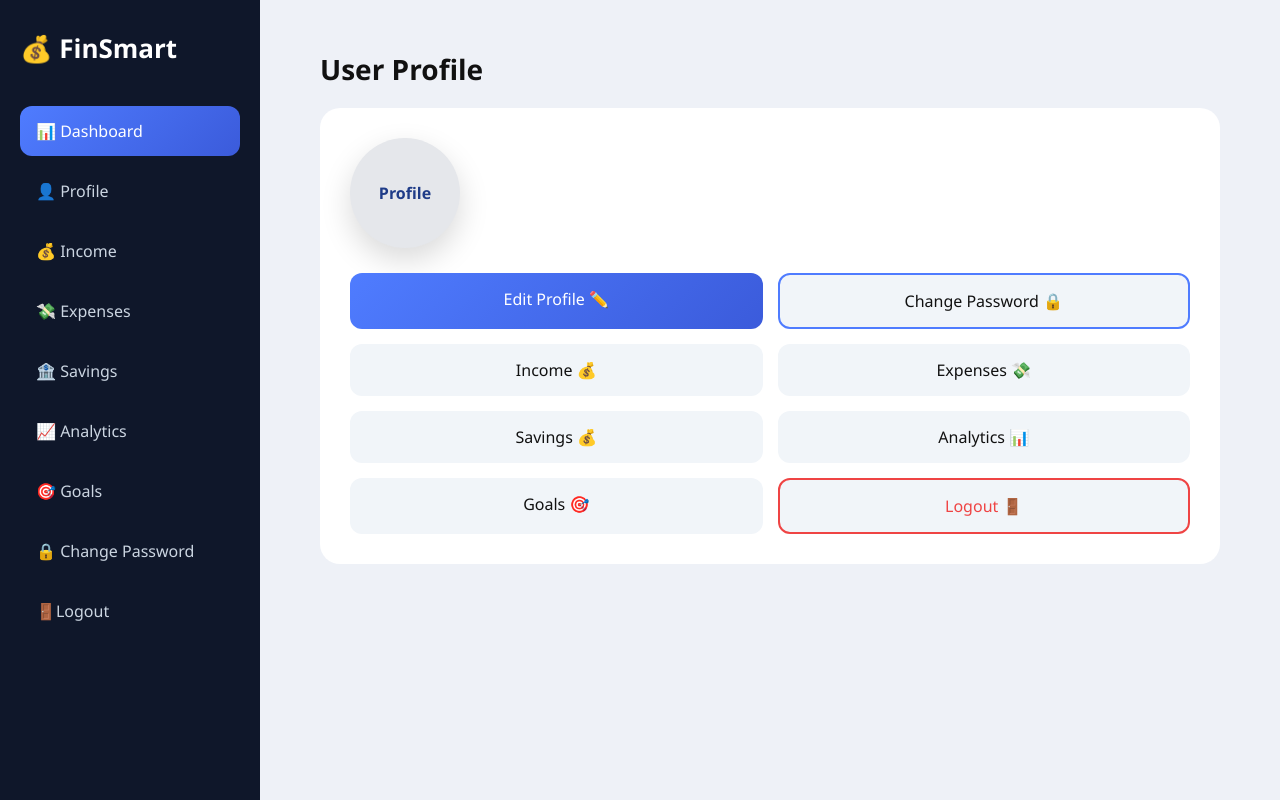
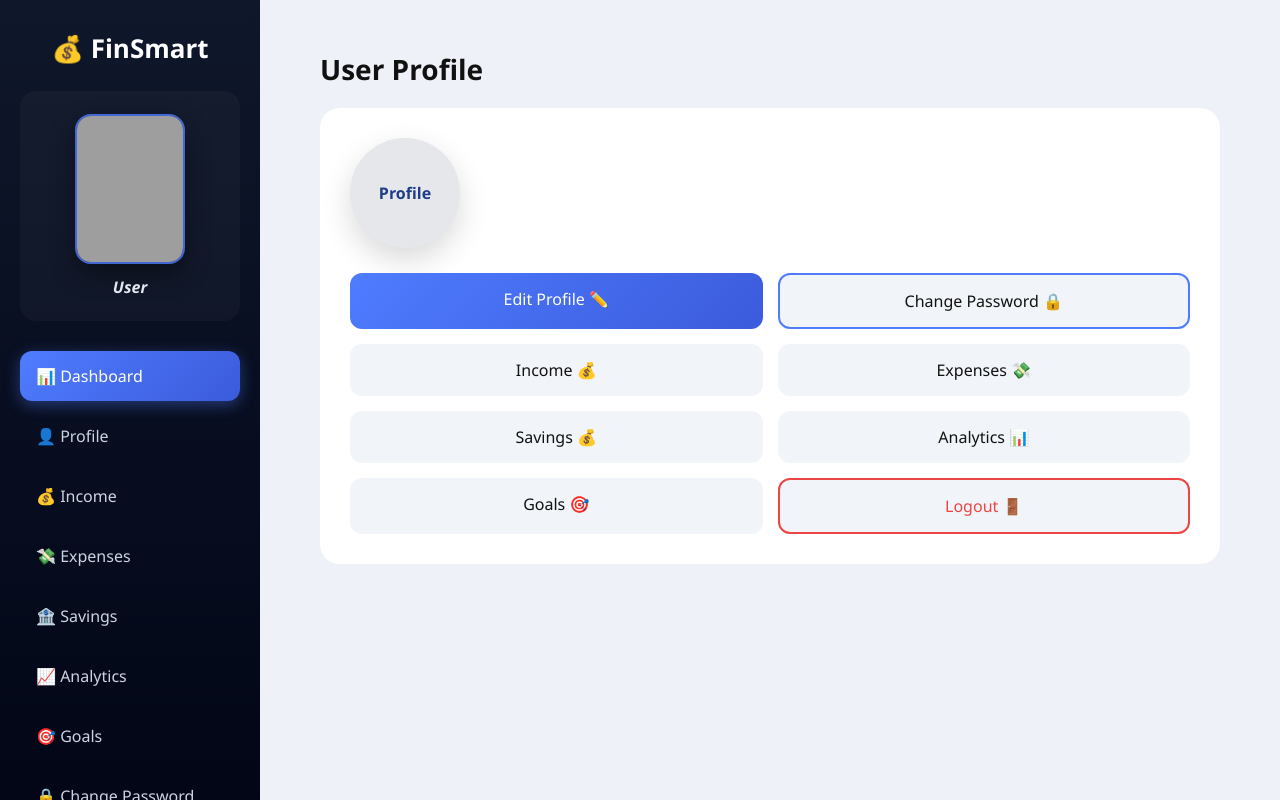
Before and after one commit to NitsNitika/personal-finance, a Flask app: page /dashboard in a window 1280 px wide. Run offline with Flask 3, Linux system fonts and the light colour scheme; a user stored in the database is signed in; data comes from the database, SQL or seed files in the repository; both versions use the stored data as it was after the commit; grey boxes are pictures that could not be loaded.

Commit message:
Added ProfilePic To The Dashboard

```diff
--- a/app.py
+++ b/app.py
@@ -239,27 +239,15 @@
     if "user_id" not in session:
         return redirect(url_for("login"))
 
-    conn = get_db()
-    user = conn.execute(
-        "SELECT * FROM users WHERE id = ?",
-        (session["user_id"],)
-    ).fetchone()
-    conn.close()
+    return render_template("dashboard.html")
 
-    return render_template("dashboard.html", user=user)
 
 @app.route("/profile")
 def profile():
     if "user_id" not in session:
         return redirect(url_for("login"))
 
-    conn = get_db()
-    user = conn.execute(
-        "SELECT * FROM users WHERE id = ?",
-        (session["user_id"],)
-    ).fetchone()
-    conn.close()
-    return render_template("dashboard.html", user=user)
+    return render_template("profile.html")
 
 
 
@@ -637,6 +625,18 @@
 
 
 # ---------------- RUN ----------------
+@app.context_processor
+def inject_user():
+    if "user_id" in session:
+        conn = get_db()
+        user = conn.execute(
+            "SELECT * FROM users WHERE id=?",
+            (session["user_id"],)
+        ).fetchone()
+        conn.close()
+        return dict(user=user)
+    return dict(user=None)
+
 @app.route("/income")
 def income_summary():
     if "user_id" not in session:
@@ -656,14 +656,13 @@
 
     conn.close()
 
-    # ✅ ADD THIS LINE
     monthly_income = get_monthly_income(session["user_id"])
 
     return render_template(
         "income_summary.html",
         incomes=incomes,
         total_income=total,
-        monthly_income=monthly_income   # ✅ PASS TO TEMPLATE
+        monthly_income=monthly_income
     )
 
 @app.route("/income/list")
--- a/static/css/layout.css
+++ b/static/css/layout.css
@@ -14,7 +14,7 @@
 .sidebar {
     width: 260px;
     height: 100vh;
-    background: #0f172a;
+    background: linear-gradient(180deg, #0f172a, #020617);
     color: white;
 
     padding: 30px 20px;
@@ -31,10 +31,57 @@
 .logo {
     font-size: 26px;
     font-weight: bold;
-    margin-bottom: 40px;
+    margin-bottom: 25px;
+    text-align: center;
 }
 
-/* ✅ REMOVE BULLETS */
+/* ================= PROFILE SECTION ================= */
+/* ================= PROFILE SECTION ================= */
+.sidebar-profile {
+    display: flex;
+    flex-direction: column;
+    align-items: center;
+    margin-bottom: 30px;
+}
+
+/* 🔥 SQUARE IMAGE */
+.sidebar-avatar {
+    width: 110px;
+    height: 150px;
+
+    /* 🔥 SQUARE (REMOVE CIRCLE) */
+    border-radius: 16px;
+
+    object-fit: cover;
+
+    /* PREMIUM STYLE */
+    border: 2px solid rgba(79, 124, 255, 0.8);
+    box-shadow: 0 10px 25px rgba(0, 0, 0, 0.4);
+
+    transition: all 0.3s ease;
+}
+
+/* HOVER EFFECT */
+.sidebar-avatar:hover {
+    transform: scale(1.05);
+    box-shadow: 0 15px 35px rgba(79, 124, 255, 0.5);
+}
+
+/* USER NAME */
+.sidebar-name {
+    margin-top: 12px;
+    font-size: 16px;
+    font-weight: 800;
+    font-style: italic;
+    color: #e2e8f0;
+    text-align: center;
+}
+.sidebar-profile {
+    background: rgba(255, 255, 255, 0.03);
+    padding: 23px;
+    border-radius: 16px;
+}
+/* ================= MENU ================= */
 .sidebar-menu {
     list-style: none;
     padding: 0;
@@ -66,6 +113,7 @@
 .sidebar-menu li.active a {
     background: linear-gradient(135deg, #4f7cff, #3b5bdb);
     color: white;
+    box-shadow: 0 4px 15px rgba(79, 124, 255, 0.4);
 }
 
 /* HOVER */
@@ -89,6 +137,8 @@
     margin-bottom: 20px;
     color: #111;
 }
+
+/* AUTH */
 .main-content .auth-container {
     display: flex;
     justify-content: center;
--- a/templates/layout.html
+++ b/templates/layout.html
@@ -6,11 +6,29 @@
 </head>
 
 <body>
+
 <div class="sidebar">
 
+    <!-- 🔥 LOGO -->
     <div class="logo">
         💰 <span>FinSmart</span>
     </div>
+
+    <!-- 🔥 PROFILE SECTION -->
+    <div class="sidebar-profile">
+        {% if user and user.profile_pic %}
+            <img src="{{ url_for('static', filename='uploads/' + user.profile_pic) }}" class="sidebar-avatar">
+        {% else %}
+            <img src="{{ url_for('static', filename='images/default.png') }}" class="sidebar-avatar">
+        {% endif %}
+
+        <!-- ✅ USER NAME -->
+        <div class="sidebar-name">
+            {{ user.name if user else "User" }}
+        </div>
+    </div>
+
+    <!-- 🔥 MENU -->
     <ul class="sidebar-menu">
 
         <li class="{% if request.endpoint == 'dashboard' %}active{% endif %}">
@@ -21,27 +39,22 @@
             <a href="{{ url_for('edit_profile') }}">👤 Profile</a>
         </li>
 
-  <!-- ✅ INCOME (covers all income pages) -->
         <li class="{% if 'income' in request.endpoint %}active{% endif %}">
             <a href="{{ url_for('income_summary') }}">💰 Income</a>
         </li>
 
-  <!-- ✅ EXPENSE -->
         <li class="{% if 'expense' in request.endpoint %}active{% endif %}">
             <a href="{{ url_for('expense_management') }}">💸 Expenses</a>
         </li>
 
-  <!-- ✅ SAVINGS -->
         <li class="{% if request.endpoint == 'savings' %}active{% endif %}">
             <a href="{{ url_for('savings') }}">🏦 Savings</a>
         </li>
 
-  <!-- ✅ ANALYTICS -->
         <li class="{% if request.endpoint == 'financial_analytics' %}active{% endif %}">
             <a href="{{ url_for('financial_analytics') }}">📈 Analytics</a>
         </li>
 
-  <!-- ✅ GOALS -->
         <li class="{% if 'goals' in request.endpoint %}active{% endif %}">
             <a href="{{ url_for('goals_page') }}">🎯 Goals</a>
         </li>
@@ -49,22 +62,22 @@
         <li class="{% if request.endpoint == 'change_password' %}active{% endif %}">
             <a href="{{ url_for('change_password') }}">🔒 Change Password</a>
         </li>
+
         <li class="{% if request.endpoint == 'logout' %}active{% endif %}">
-    <a href="{{ url_for('logout') }}">🚪Logout</a>
+            <a href="{{ url_for('logout') }}">🚪 Logout</a>
         </li>
 
     </ul>
 
 </div>
 
-    <!-- 🔥 RIGHT SIDE CONTENT -->
+<!-- 🔥 MAIN CONTENT -->
 <div class="main-content">
     {% block content %}{% endblock %}
 </div>
 
-</div>
+</body>
 
-</body>
 <script>
 document.addEventListener("DOMContentLoaded", function () {
 
@@ -73,14 +86,14 @@
   if (toasts.length > 0) {
     setTimeout(() => {
       toasts.forEach(t => {
-        t.style.opacity = "0";  // fade out
+        t.style.opacity = "0";
         t.style.transform = "translateY(-10px)";
-
-        setTimeout(() => t.remove(), 500); // remove after fade
+        setTimeout(() => t.remove(), 500);
       });
     }, 3000);
   }
 
 });
 </script>
+
 </html>
```
Also changed, not shown: instance/database.db, static/uploads/Snapchat-1994116643.jpg (added), static/uploads/trashed-1722319858-Snapchat-335971251.jpg (added). Lines whose indentation alone changed are shown as unchanged.
